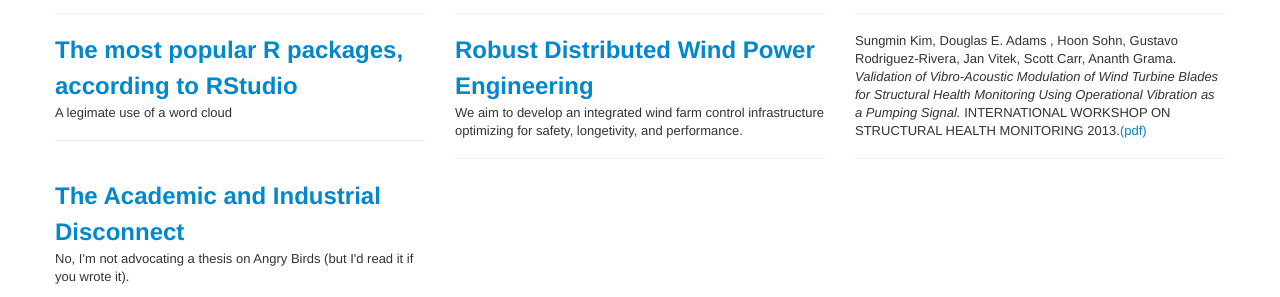
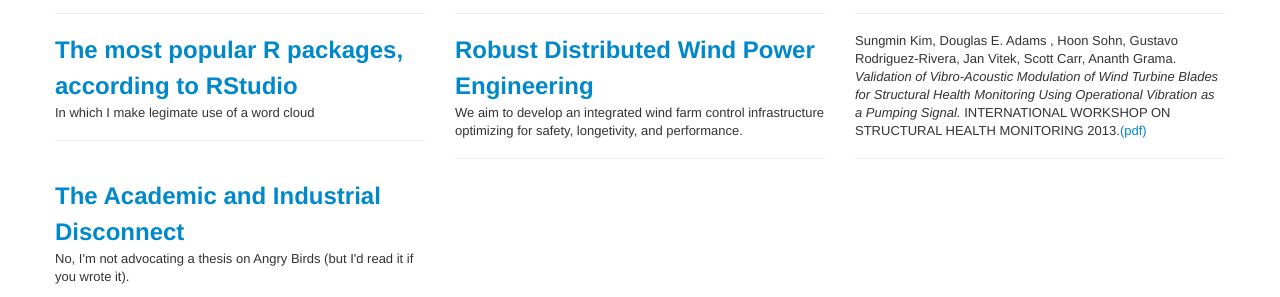
Before and after one commit to scottcarr/scottcarr.github.com, a Jekyll site: the page built from index.html, in a window 1280 px wide. Shown: the part 398-695 px from the top of the page. Built offline with Jekyll 4.4.1, drawn with Linux system fonts in a browser that asks for light colours.

Commit message:
fix r post

```diff
--- a/_posts/2014-06-18-2014-most-popular-r-packages.md
+++ b/_posts/2014-06-18-2014-most-popular-r-packages.md
@@ -2,7 +2,7 @@
 layout: post
 published: true
 title: The most popular R packages, according to RStudio
-summary: A legimate use of a word cloud
+summary: In which I make legimate use of a word cloud
 ---
 
 I've been thinking about doing some empirical [R](http://www.r-project.org/) research lately.
```
